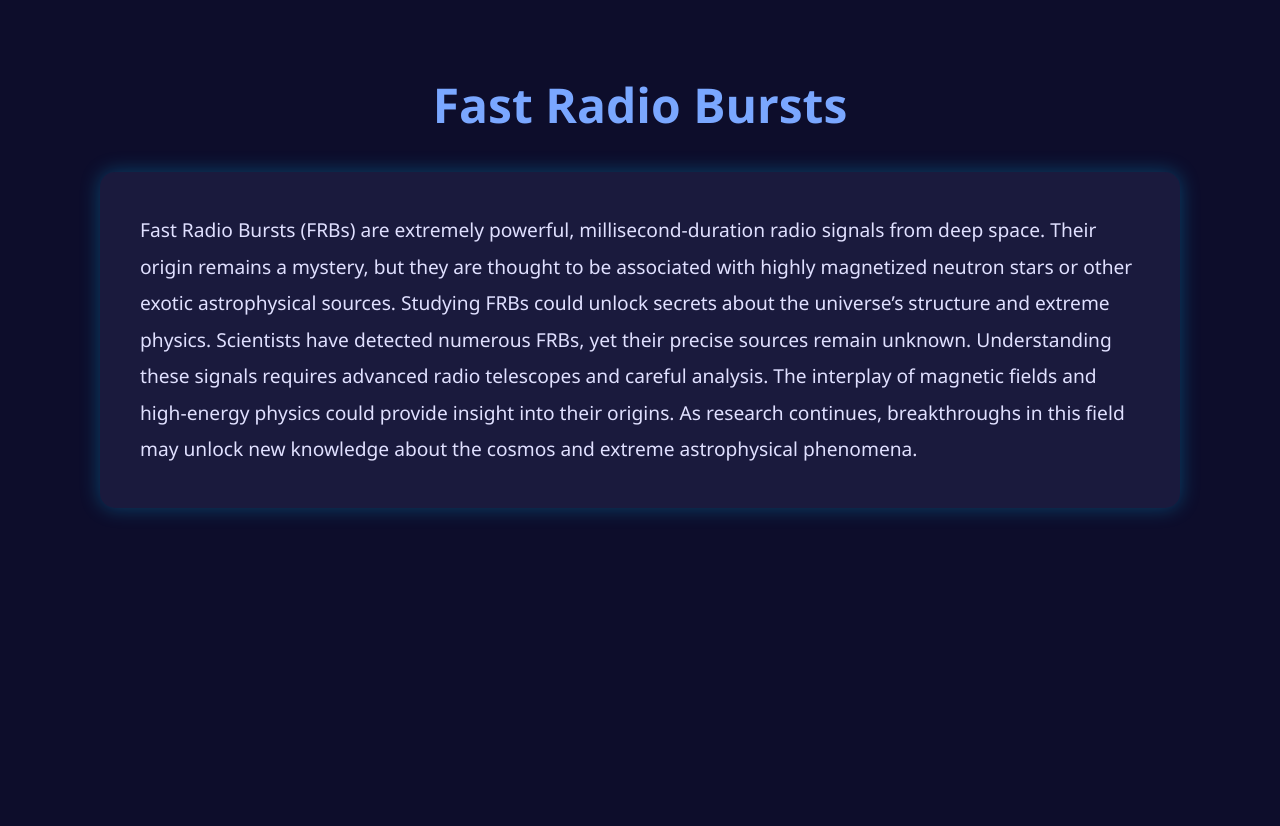
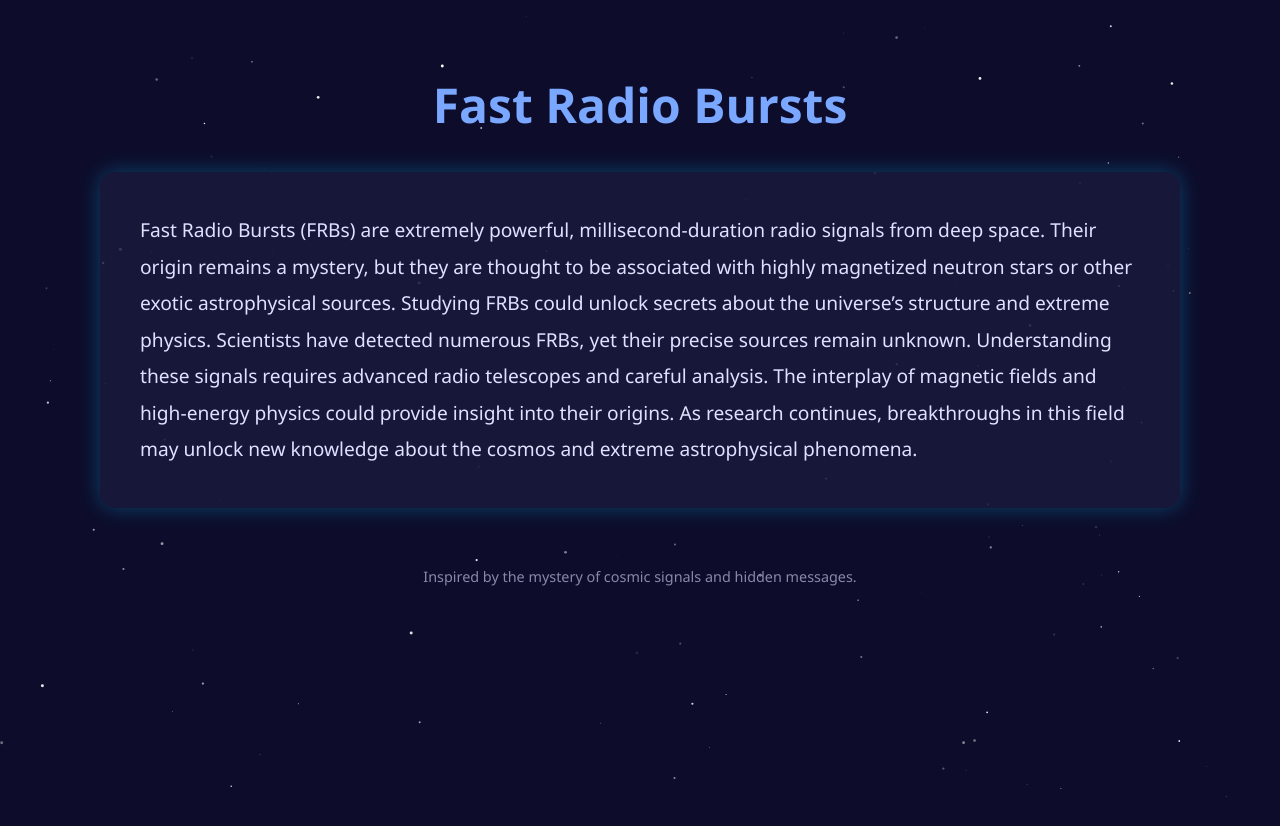
Before and after one commit to morgan-morehouse/fast-radio-bursts, a plain HTML site: page index.html in a window 1280 px wide. Drawn offline with Linux system fonts and the light colour scheme.

Commit message:
Update index.html
new update 3 - stars?

```diff
--- a/index.html
+++ b/index.html
@@ -15,12 +15,23 @@
       overflow-x: hidden;
     }
 
+    #star-canvas {
+      position: fixed;
+      top: 0;
+      left: 0;
+      z-index: 0;
+      width: 100%;
+      height: 100%;
+    }
+
     body {
       display: flex;
       flex-direction: column;
       align-items: center;
       justify-content: flex-start;
       padding: 5vh 5vw;
+      z-index: 1;
+      position: relative;
     }
 
     h1 {
@@ -29,10 +40,11 @@
       text-align: center;
       width: 100%;
       margin-bottom: 2vh;
+      z-index: 2;
     }
 
     #astro-text {
-      background-color: #1a1a3d;
+      background-color: rgba(26, 26, 61, 0.85);
       padding: 40px;
       border-radius: 15px;
       box-shadow: 0 0 20px rgba(0, 191, 255, 0.3);
@@ -40,6 +52,7 @@
       line-height: 1.9;
       width: 100%;
       max-width: 1000px;
+      z-index: 2;
     }
 
     .hidden-letter {
@@ -55,10 +68,13 @@
       text-align: center;
       font-size: 0.9em;
       color: #8888aa;
+      z-index: 2;
     }
   </style>
 </head>
 <body>
+  <canvas id="star-canvas"></canvas>
+
   <h1>Fast Radio Bursts</h1>
   <p id="astro-text">
     Fast Radio Bursts (FRBs) are extremely powerful, millisecond-duration radio signals from deep space. Their origin remains a mystery,
@@ -69,7 +85,49 @@
     new knowledge about the cosmos and extreme astrophysical phenomena.
   </p>
 
+  <footer>
+    Inspired by the mystery of cosmic signals and hidden messages.
+  </footer>
+
   <script>
+    // Background stars
+    const canvas = document.getElementById("star-canvas");
+    const ctx = canvas.getContext("2d");
+    let stars = [];
+
+    function resizeCanvas() {
+      canvas.width = window.innerWidth;
+      canvas.height = window.innerHeight;
+      stars = [];
+      for (let i = 0; i < 150; i++) {
+        stars.push({
+          x: Math.random() * canvas.width,
+          y: Math.random() * canvas.height,
+          radius: Math.random() * 1.5,
+          alpha: Math.random(),
+          delta: Math.random() * 0.02
+        });
+      }
+    }
+
+    function drawStars() {
+      ctx.clearRect(0, 0, canvas.width, canvas.height);
+      for (let star of stars) {
+        ctx.beginPath();
+        ctx.arc(star.x, star.y, star.radius, 0, Math.PI * 2);
+        ctx.fillStyle = `rgba(255, 255, 255, ${star.alpha})`;
+        ctx.fill();
+        star.alpha += star.delta;
+        if (star.alpha <= 0 || star.alpha >= 1) star.delta = -star.delta;
+      }
+      requestAnimationFrame(drawStars);
+    }
+
+    window.addEventListener("resize", resizeCanvas);
+    resizeCanvas();
+    drawStars();
+
+    // Flashing message
     document.addEventListener("DOMContentLoaded", function () {
       const secretMessage = "verysecretmessage";
       const textElement = document.getElementById("astro-text");
```
